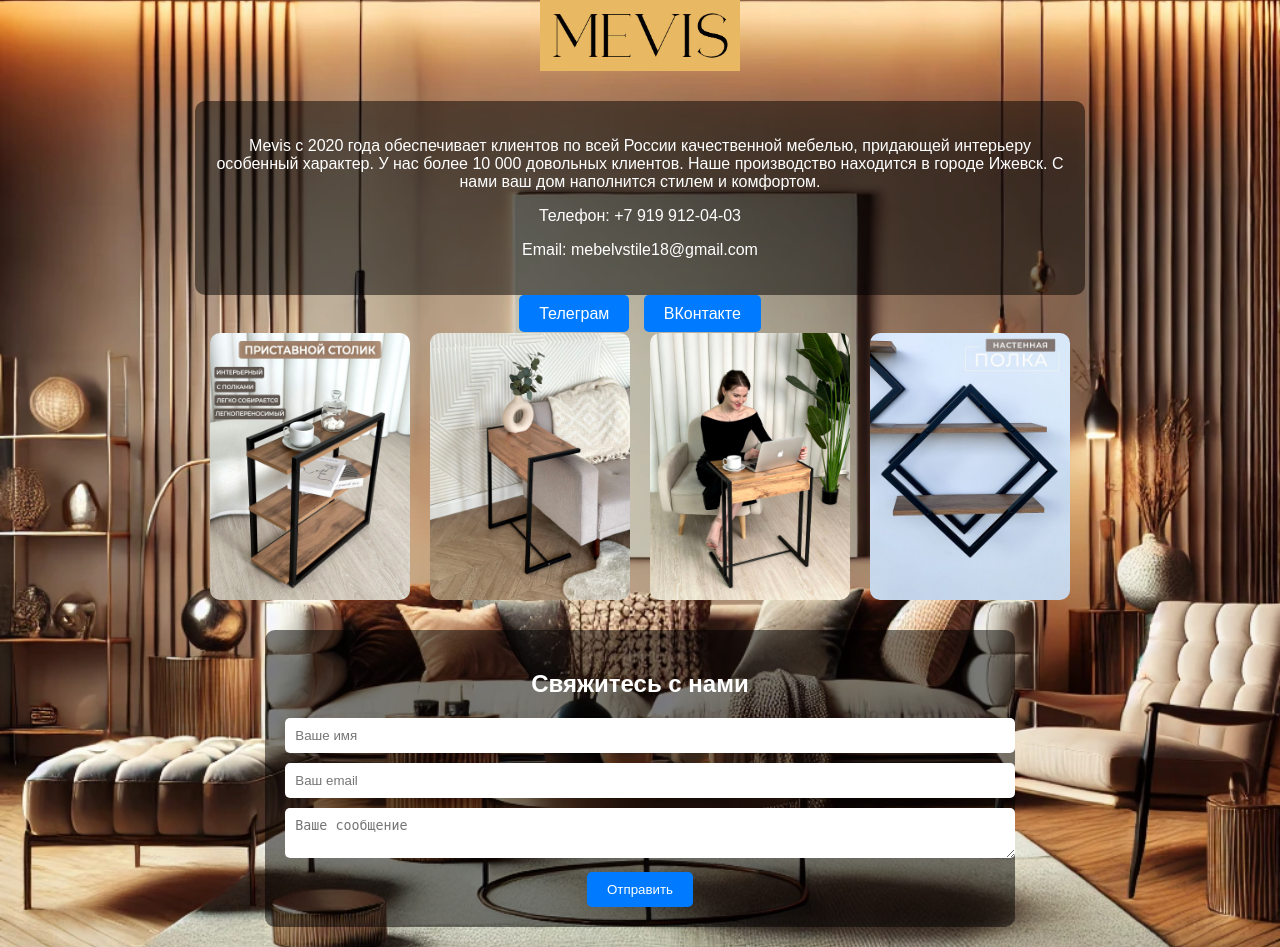
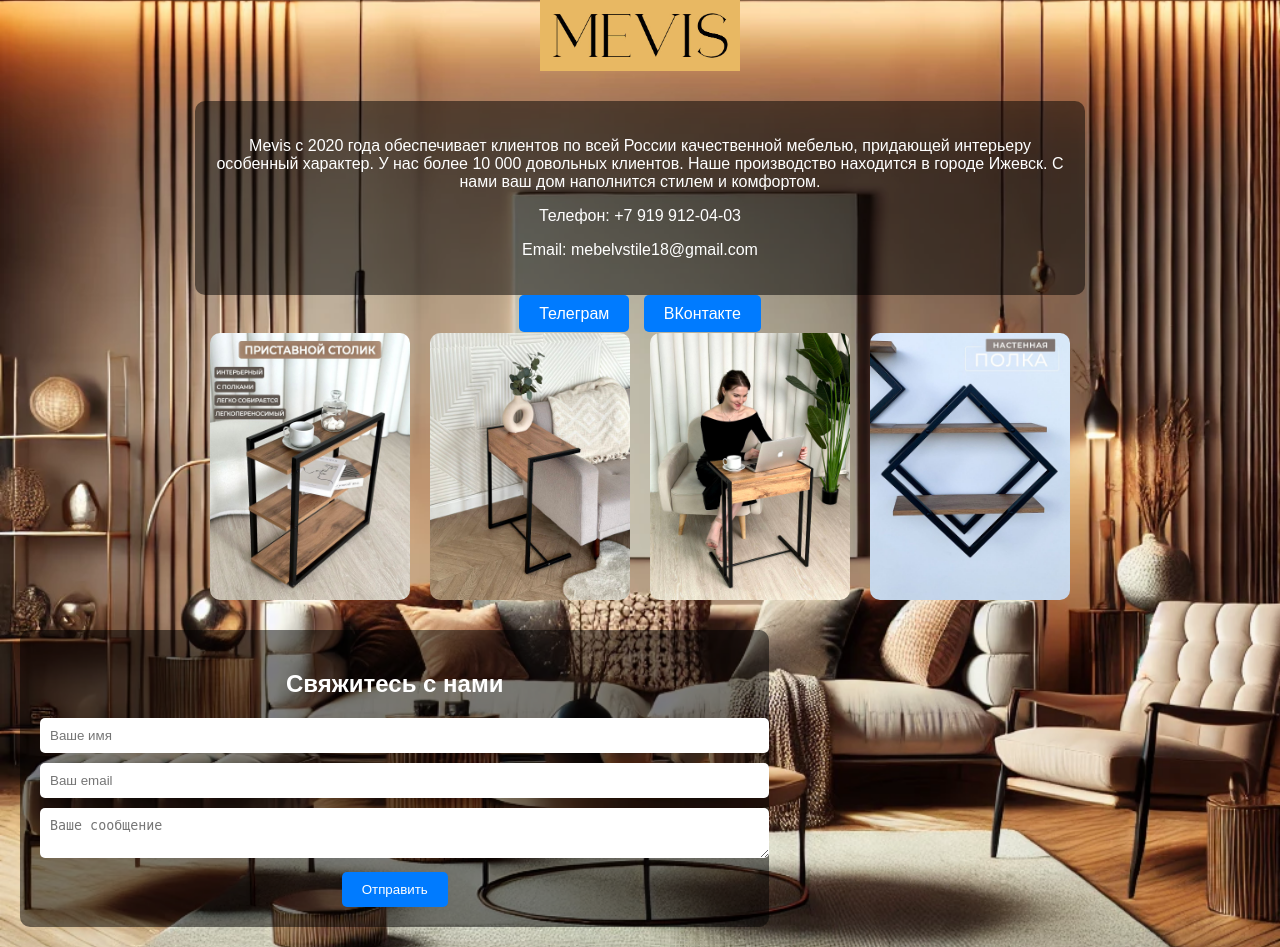
Before and after one commit to Ali-Maraz/mevis-shop, a Django app: template templates/home.html in a window 1280 px wide. Run offline with Django 5.2, Linux system fonts and the light colour scheme; the template is opened without the code that fills it, so the values that code supplies are empty.

Commit message:
Adjust background width for contact form

```diff
--- a/templates/home.html
+++ b/templates/home.html
@@ -51,6 +51,7 @@
             border-radius: 10px;
             max-width: 850px; /* Сделаем чуть шире */
             margin: 20px auto;
+            margin-left: 20px; /* Чуть-чуть сдвинем налево */
         }
 
         form input, form textarea {
```
